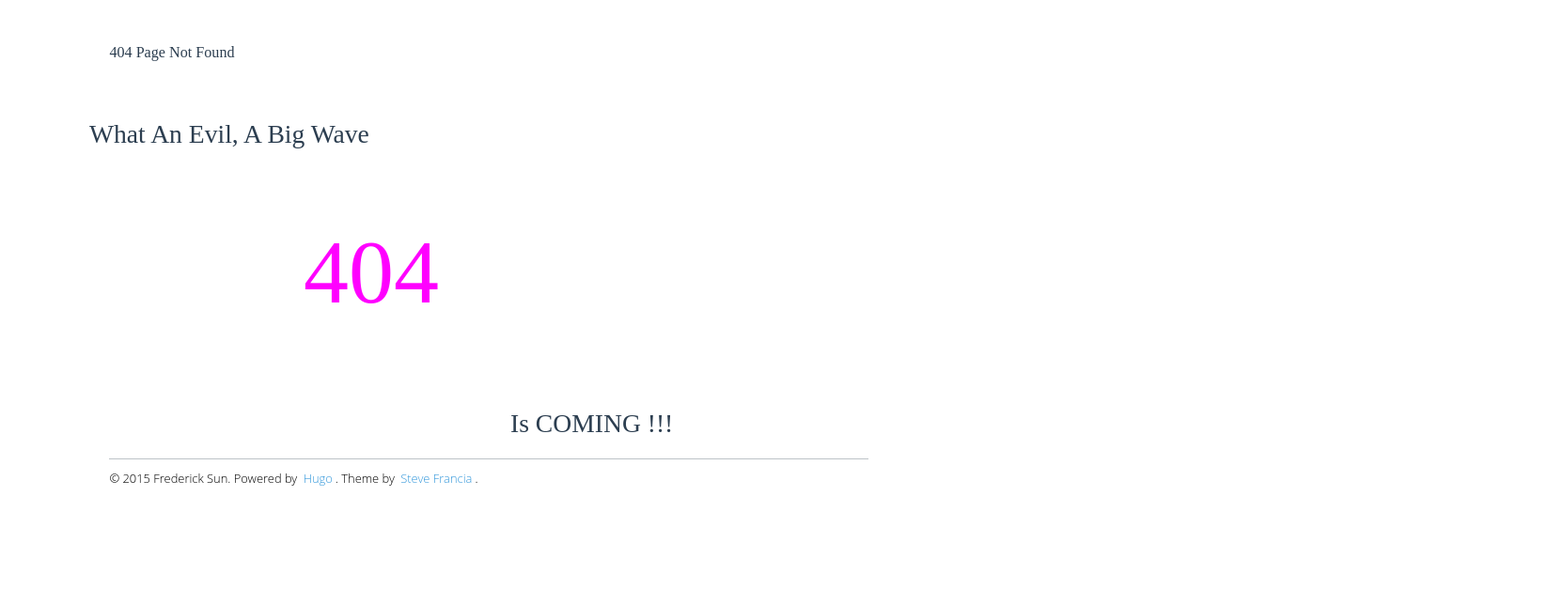
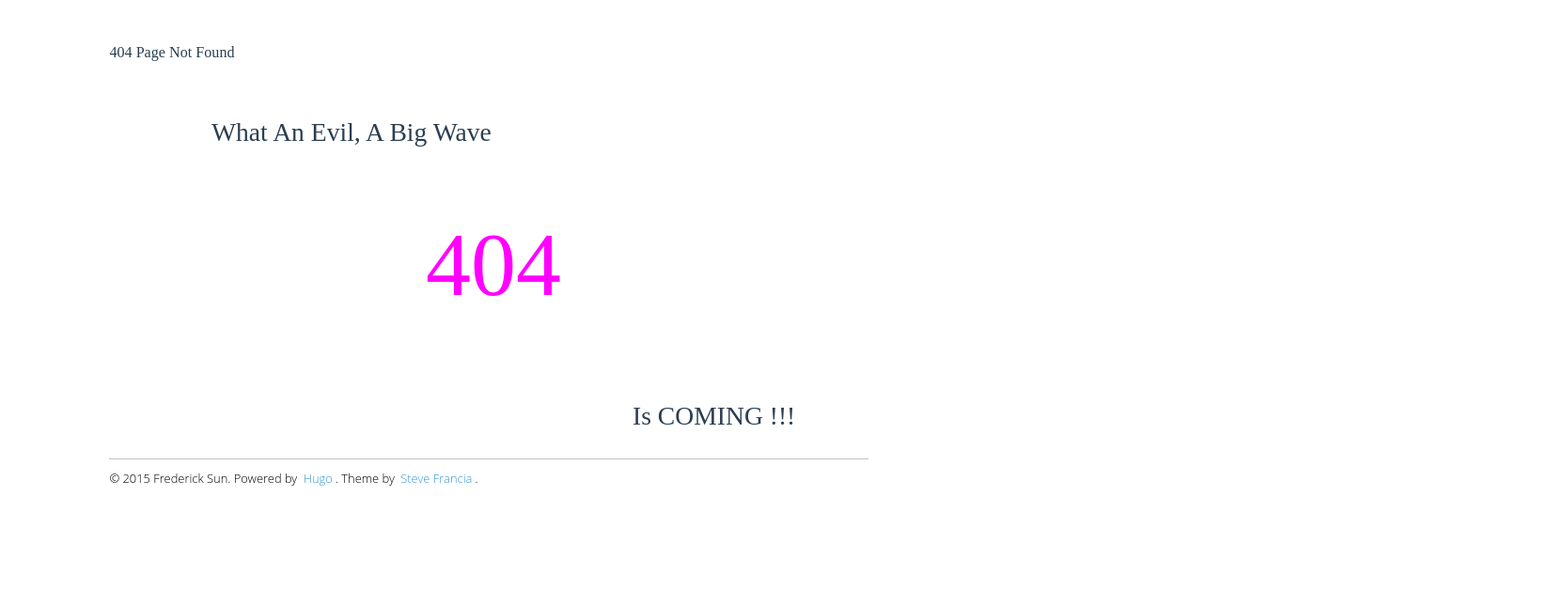
Before and after one commit to scbecho/scbecho.github.io, a plain HTML site: page 404.html in a window 1280 px wide. Shown: the top 627 px of the page at 94% size, 1663 px wide, since content can reach past the window. Drawn offline with nearby package versions, Linux system fonts and the light colour scheme; a web font is replaced by a local one.

Commit message:
modify blog codes

```diff
--- a/404.html
+++ b/404.html
@@ -151,10 +151,10 @@
   </div>
 </section>
 
-    <div style="position: relative;left:320px;top:2px">
-	<div style="position: relative;left:32px;top:2px"><h2 style=""> What an evil,  A big wave </h2> </div>
-	<div style="position: relative;left:260px;top:8px"><h1 style="color: #ff00ff; font-size: 96px;font-weight: bold"> 404</h1> </div>
-	<div style="position: relative;left:480px;top:8px"><h2 style="promtion">is COMING !!!</h2></div>
+    <div style="position: relative;left:450px;top:2px">
+	<div style="position: relative;left:32px;top:0px"><h2 style=""> What an evil,  A big wave </h2> </div>
+	<div style="position: relative;left:260px;top:0px"><h1 style="color: #ff00ff; font-size: 96px;font-weight: bold"> 404</h1> </div>
+	<div style="position: relative;left:480px;top:0px"><h2 style="">is COMING !!!</h2></div>
     </div>
 
 
```
Also changed, not shown: tags/index.html (+8 -8 lines).
